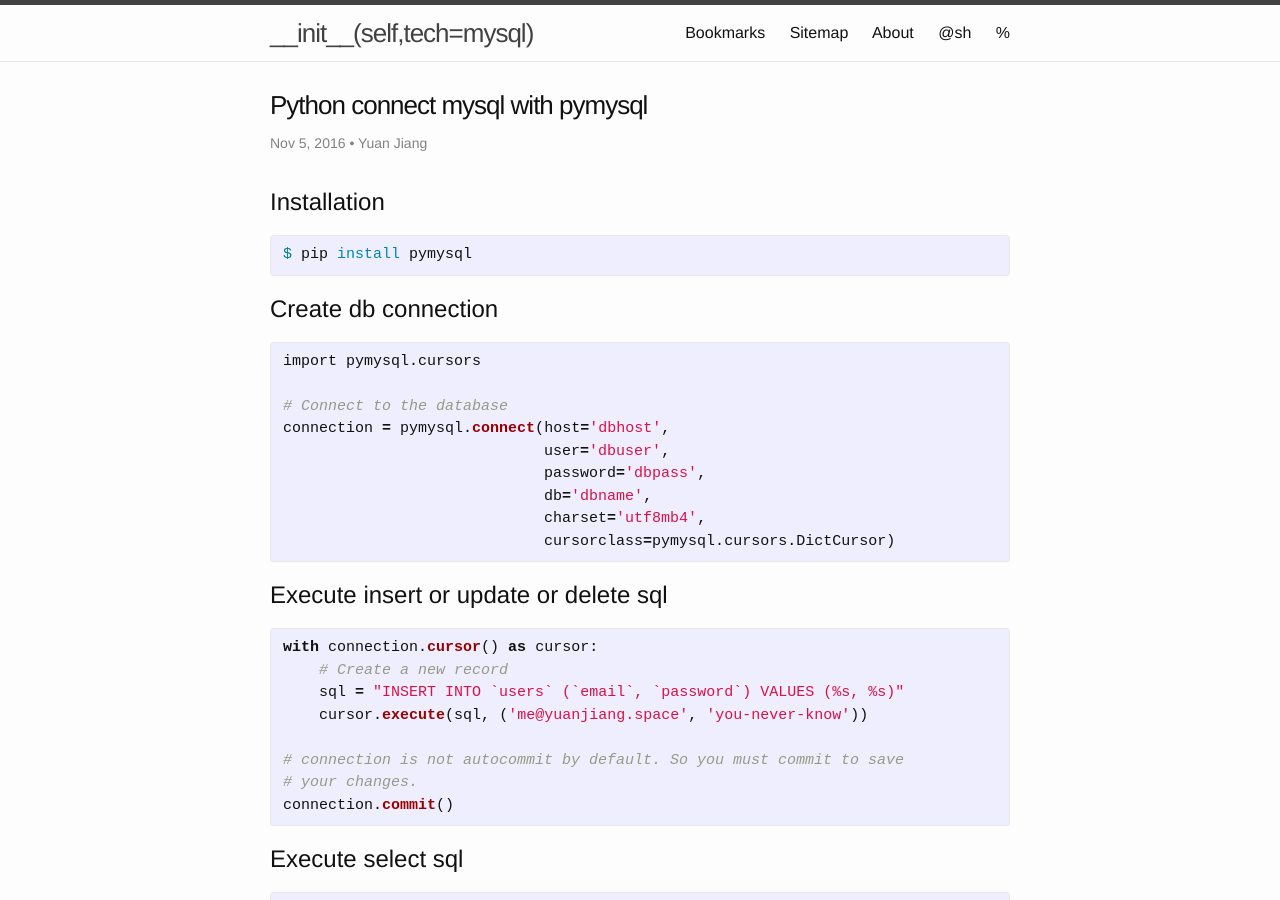
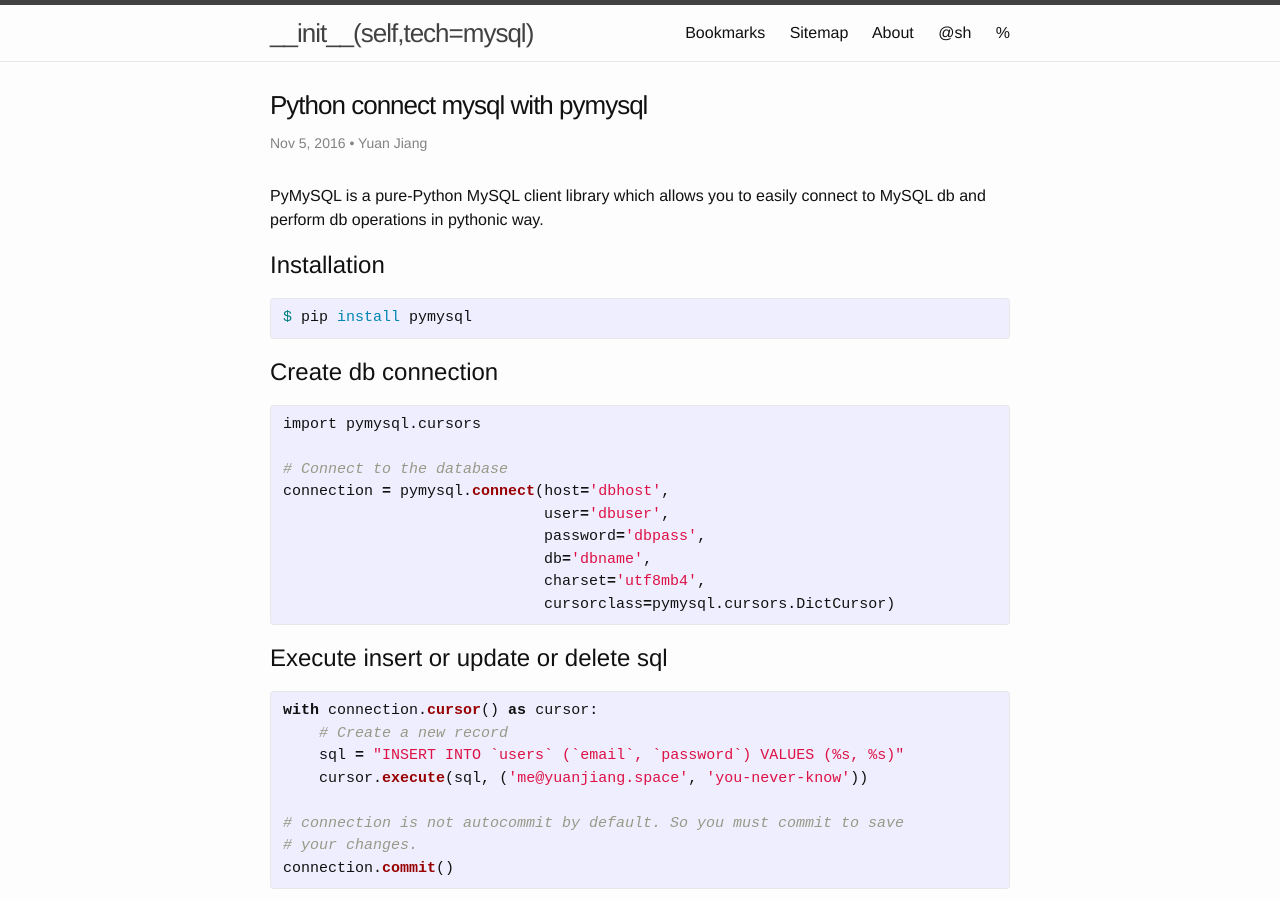
Before and after one commit to yuan-jiang/yuan-jiang.github.io, a Jekyll site: the page built from _posts/2016-11-05-python-connect-mysql-with-pymysql.md, in a window 1280 px wide and 900 px high. Built offline with Jekyll 4.4.1, drawn with Linux system fonts in a browser that asks for light colours; comment, search, counter and statistics services are not loaded.

Commit message:
Update 2016-11-05-python-connect-mysql-with-pymysql.md

```diff
--- a/_posts/2016-11-05-python-connect-mysql-with-pymysql.md
+++ b/_posts/2016-11-05-python-connect-mysql-with-pymysql.md
@@ -5,6 +5,8 @@ date: 2016-11-05 19:25:00 +0800
 author: Yuan Jiang
 tags: mysql db database python
 ---
+
+PyMySQL is a pure-Python MySQL client library which allows you to easily connect to MySQL db and perform db operations in pythonic way.
 
 # Installation
 {% highlight bash %}
```
